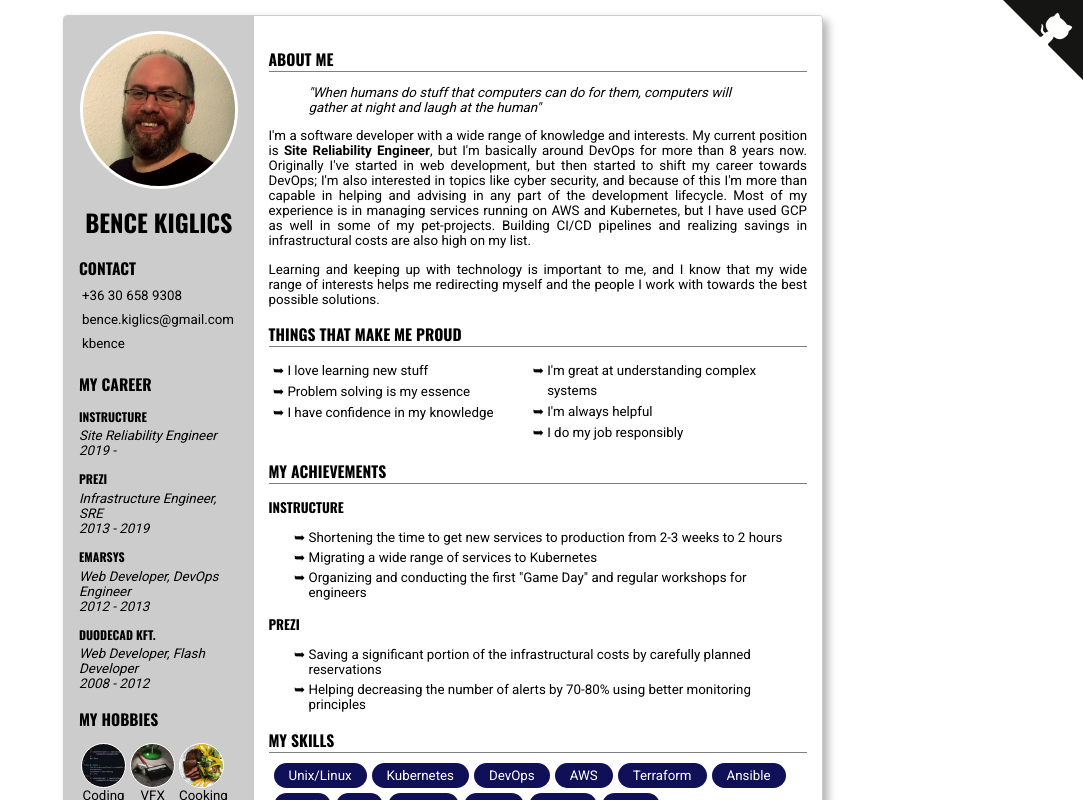
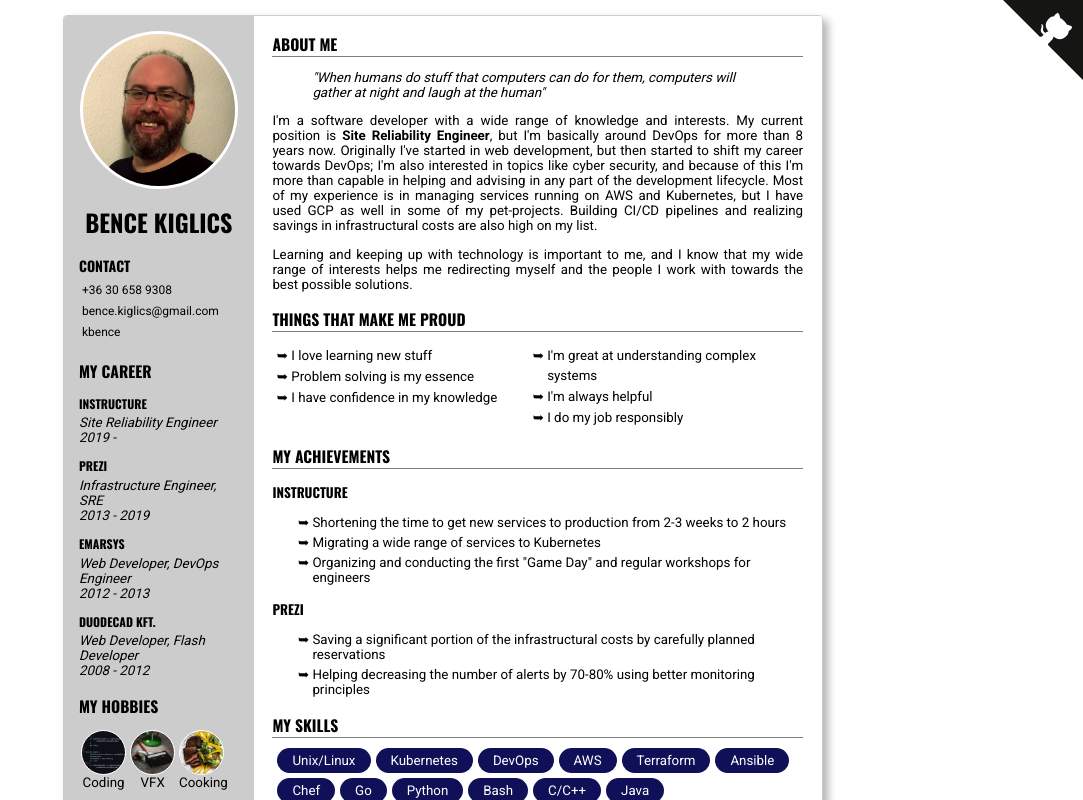
Before and after one commit to kbence/resume.kiglics.com, a Next.js app: page / in a window 1280 px wide. Shown: the top 800 px of the page, without its empty margins (197-1280 px from the left). Built offline with nearby package versions, Linux system fonts and the light colour scheme; some icons are missing.

Commit message:
Fixed some layout problems

```diff
--- a/components/PersonalInfo.js
+++ b/components/PersonalInfo.js
@@ -14,10 +14,12 @@ export default class PersonalInfo extends React.Component {
     <div className={style.profileimage}></div>
     <div className={style.name}>Bence Kiglics</div>
 
-    <h3>Contact</h3>
-    <div><i className="eva eva-phone" />+36 30 658 9308</div>
-    <div><i className="eva eva-email" />bence.kiglics@gmail.com</div>
-    <div><i className="eva eva-github" />kbence</div>
+    <div className={style.contacts}>
+      <h3>Contact</h3>
+      <div><i className="eva eva-phone" />+36 30 658 9308</div>
+      <div><i className="eva eva-email" />bence.kiglics@gmail.com</div>
+      <div><i className="eva eva-github" />kbence</div>
+    </div>
 
     <h3>My Career</h3>
 
--- a/styles/PersonalInfo.module.css
+++ b/styles/PersonalInfo.module.css
@@ -20,6 +20,10 @@
 
   border-radius: 50%;
   border: 3px solid white;
+}
+
+.contacts {
+  font-size: 9pt;
 }
 
 .careerstep {
--- a/styles/layout.module.css
+++ b/styles/layout.module.css
@@ -7,7 +7,7 @@
 @media print {
   .centered {
     width: 210mm;
-    height: 297mm;
+    height: 267mm;
     margin: 0 0;
   }
 }
@@ -31,14 +31,14 @@
 
 .personal {
   width: 25%;
-  height: 297mm;
+  height: 296.95mm;
   float: left;
 }
 
 .career {
   width: 75%;
-  height: 297mm;
+  height: 296.95mm;
   float: left;
   background-color: rgb(255, 255, 255);
-  padding: 15px;
+  padding: 0 5mm;
 }
```
